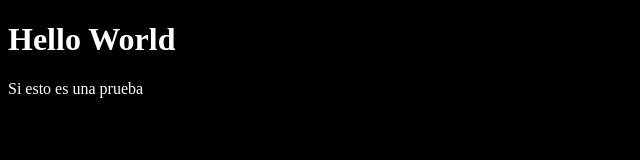
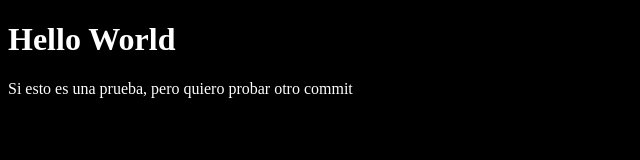
Before and after one commit to salvitax/prework, a plain HTML site: page index.html in a window 1280 px wide. Shown: the whole page, without its empty margins (0-640 px from the left). Drawn offline with Linux system fonts and the light colour scheme.

Commit message:
Prueba de cambios para hacer push con el ssh

```diff
--- a/index.html
+++ b/index.html
@@ -9,6 +9,6 @@
 </head>
 <body>
     <h1>Hello World</h1>
-    <p>Si esto es una prueba</p>
+    <p>Si esto es una prueba, pero quiero probar otro commit</p>
 </body>
 </html>
```
